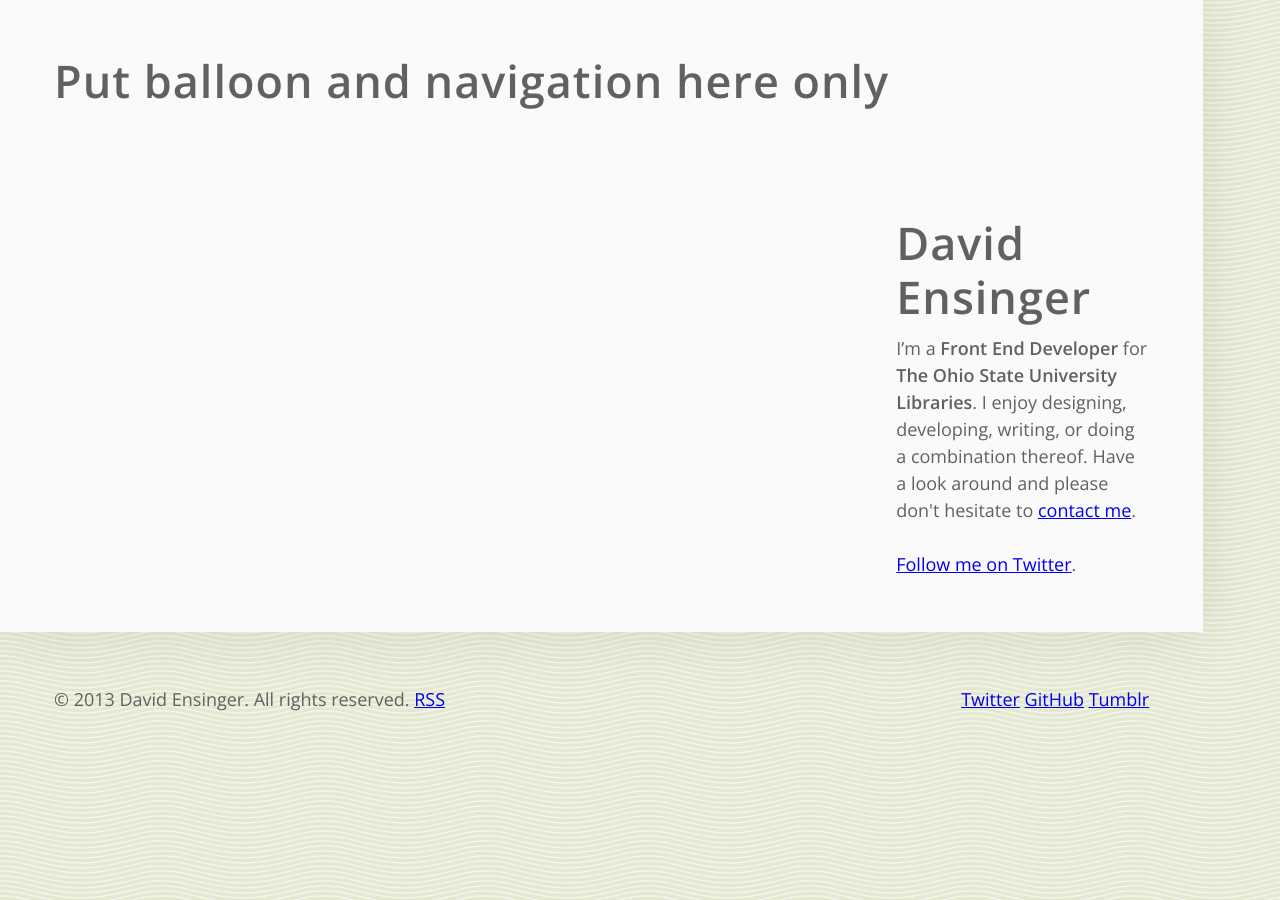
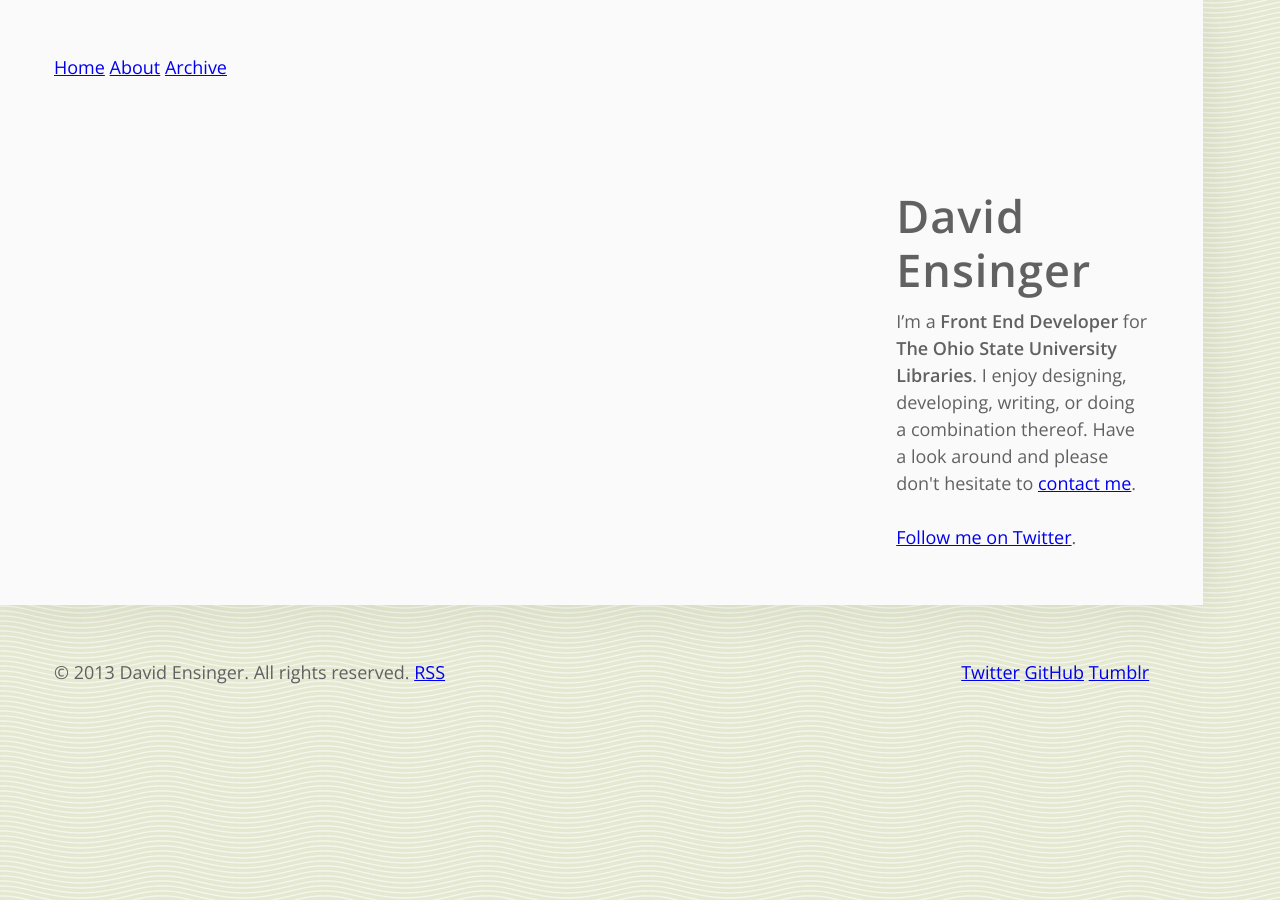
Before and after one commit to davidensinger/davidensinger.github.io, a Jekyll site: the page built from index.html, in a window 1280 px wide. Built offline with Jekyll 4.4.1, drawn with Linux system fonts in a browser that asks for light colours; nearby versions of some CDN libraries; Markdown is read by kramdown in place of the engine named in the settings; the list of posts is cut into pages by our own code.

Commit message:
First pass on markup for the header and navigation.

```diff
--- a/_layouts/default.html
+++ b/_layouts/default.html
@@ -24,10 +24,18 @@
         <!--[if lt IE 9]><div class='chromeframe'>
           <p>Your browser is <em>ancient!</em> <a href="http://browsehappy.com/">Upgrade to a different browser</a> or <a href="http://www.google.com/chromeframe/?redirect=true">install Google Chrome Frame</a> to experience this site.</p>
         </div><![endif]-->
-        <header>
-          <h1>Put balloon and navigation here only</h1>
+        <header role='banner'>
+          <nav role='navigation'>
+            <h1 class='visuallyhidden'></h1>
+            <div class='visuallyhidden'>
+              <a href='#content' title='Skip to content'>Skip to content</a>
+            </div>
+            <a href='/'>Home</a>
+            <a href='/about/'>About</a>
+            <a href='/archive/'>Archive</a>
+          </nav>
         </header>
-        <div class='primary'>
+        <div class='primary' id='content'>
           {{ content }}
         </div>
         <aside class='secondary'>
```
Also changed, not shown: 1 other file.
